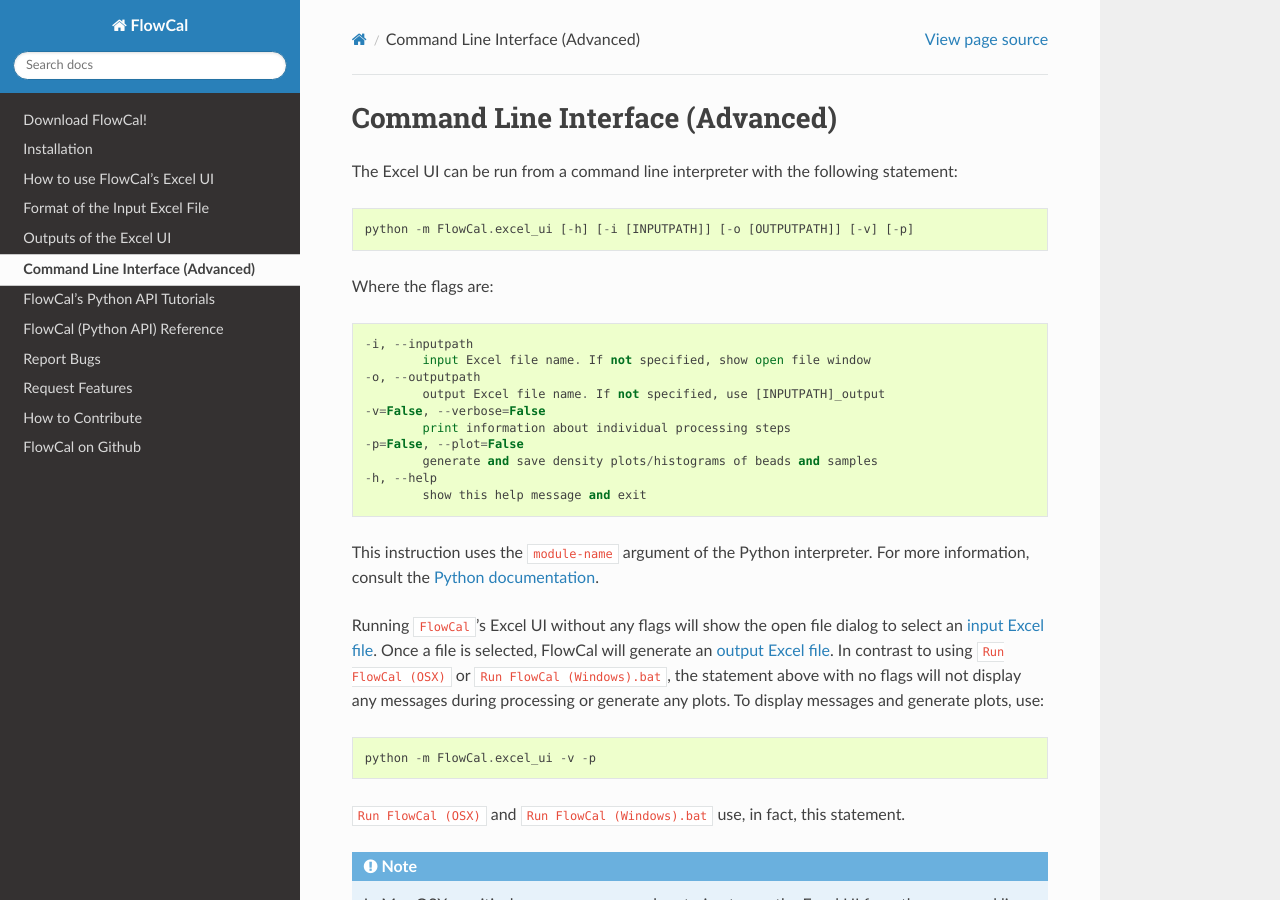
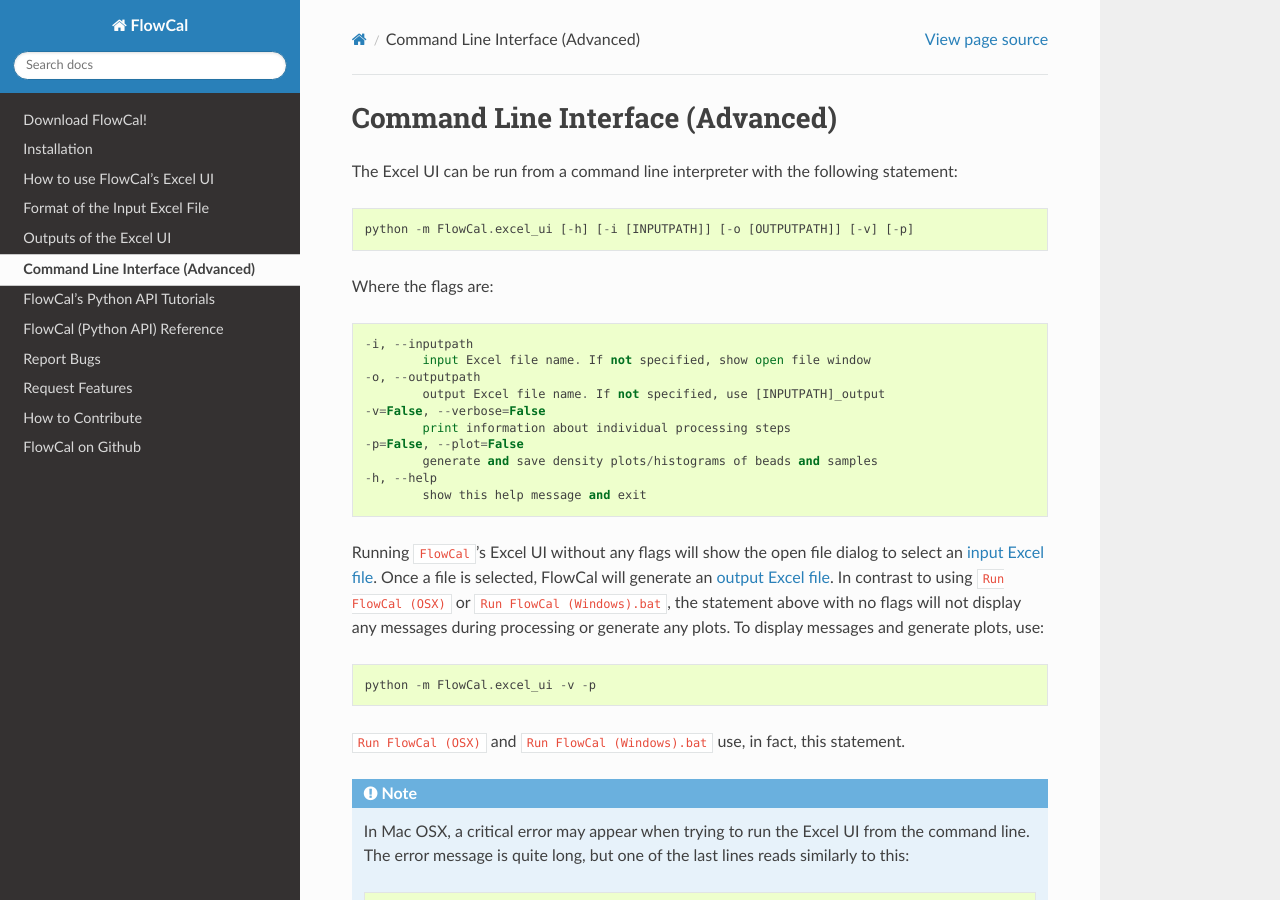
Before and after one commit to taborlab/FlowCal, a Sphinx documentation site: the page built from doc/excel_ui/cmd.rst, in a window 1280 px wide and 900 px high. Built offline with Sphinx 7.4.7 and the Read the Docs theme 2.0.0, drawn with Linux system fonts in a browser that asks for light colours; the version number could not be read and is left out.

Commit message:
Small corrections in documentation.

```diff
--- a/doc/excel_ui/cmd.rst
+++ b/doc/excel_ui/cmd.rst
@@ -17,8 +17,6 @@
 	 	generate and save density plots/histograms of beads and samples
 	-h, --help
 		show this help message and exit
-
-This instruction uses the ``module-name`` argument of the Python interpreter. For more information, consult the `Python documentation <https://docs.python.org/2/using/cmdline.html#cmdoption-m>`_.
 
 Running ``FlowCal``'s Excel UI without any flags will show the open file dialog to select an :doc:`input Excel file <format>`. Once a file is selected, FlowCal will generate an :doc:`output Excel file <output>`. In contrast to using ``Run FlowCal (OSX)`` or ``Run FlowCal (Windows).bat``, the statement above with no flags will not display any messages during processing or generate any plots. To display messages and generate plots, use::
 
```
Also changed, not shown: doc/excel_ui/output.rst (+4 -4 lines).
